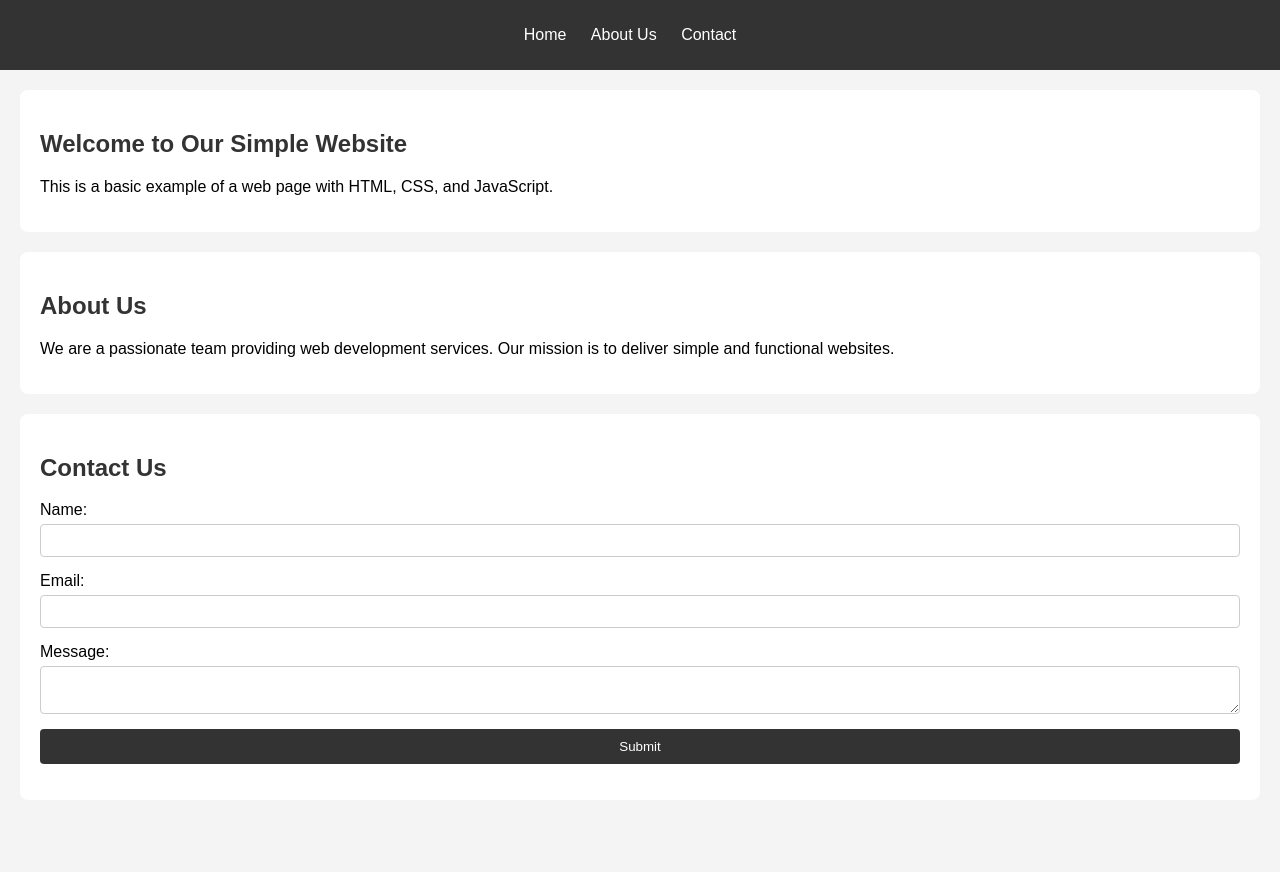
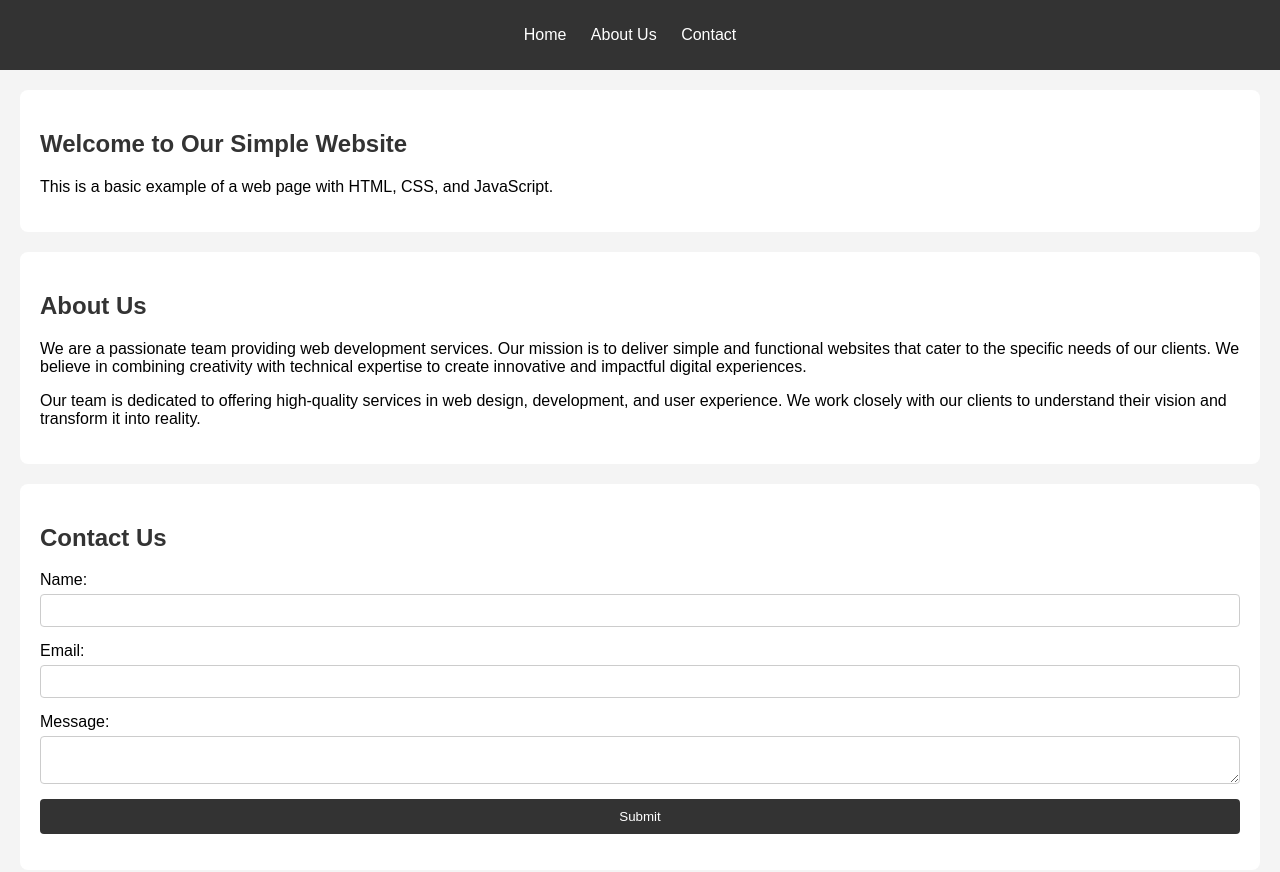
Before and after one commit to JuanFr1/Management, a plain HTML site: page index.html in a window 1280 px wide. Before the commit the page ends 820 px from the top, so only its background shows below. Drawn offline with Linux system fonts and the light colour scheme.

Commit message:
Adds the "About Us" section in HTML.

```diff
--- a/index.html
+++ b/index.html
@@ -28,7 +28,8 @@
   <!-- About Us Section -->
   <section id="about">
     <h2>About Us</h2>
-    <p>We are a passionate team providing web development services. Our mission is to deliver simple and functional websites.</p>
+    <p>We are a passionate team providing web development services. Our mission is to deliver simple and functional websites that cater to the specific needs of our clients. We believe in combining creativity with technical expertise to create innovative and impactful digital experiences.</p>
+    <p>Our team is dedicated to offering high-quality services in web design, development, and user experience. We work closely with our clients to understand their vision and transform it into reality.</p>
   </section>
 
   <!-- Contact Form Section -->
```
